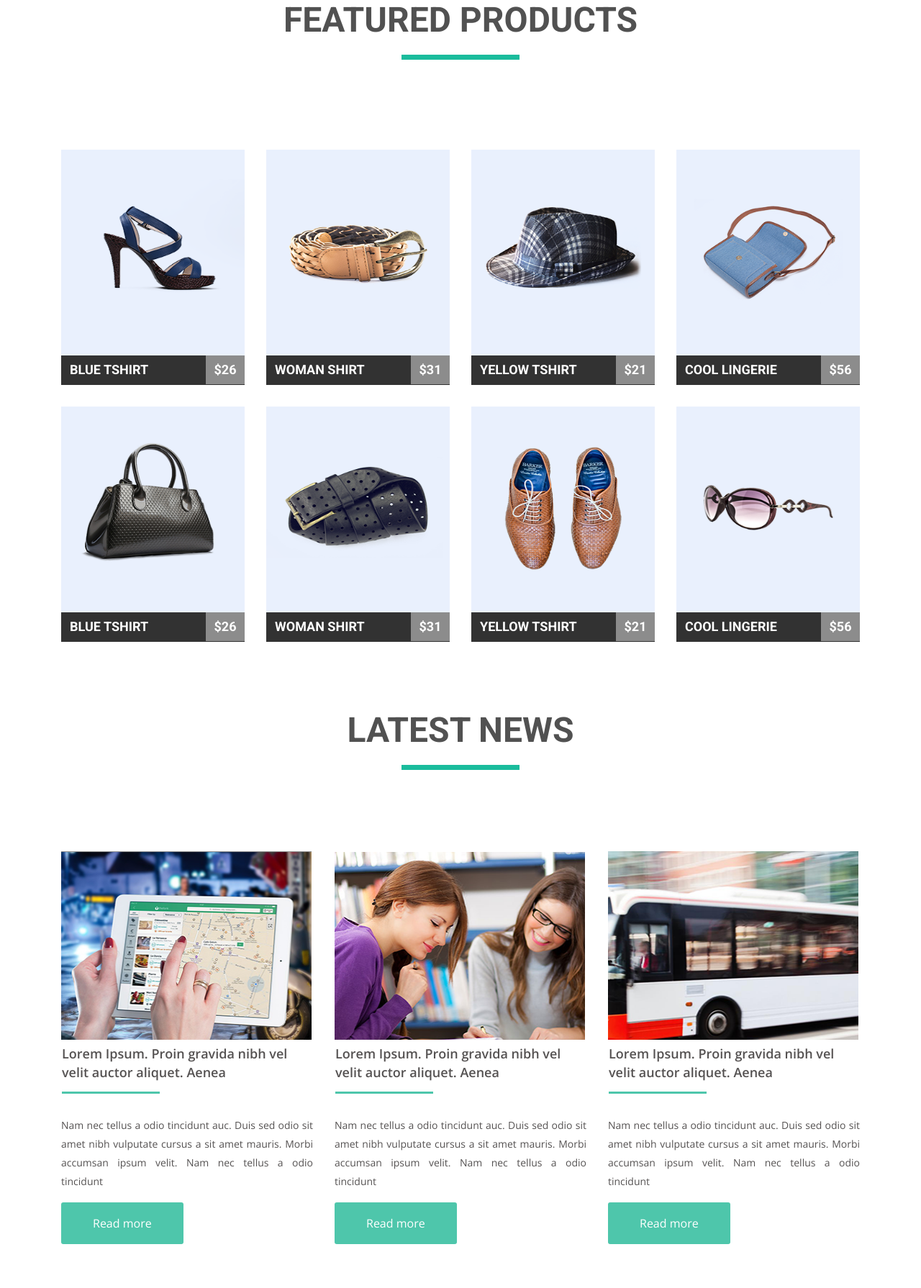
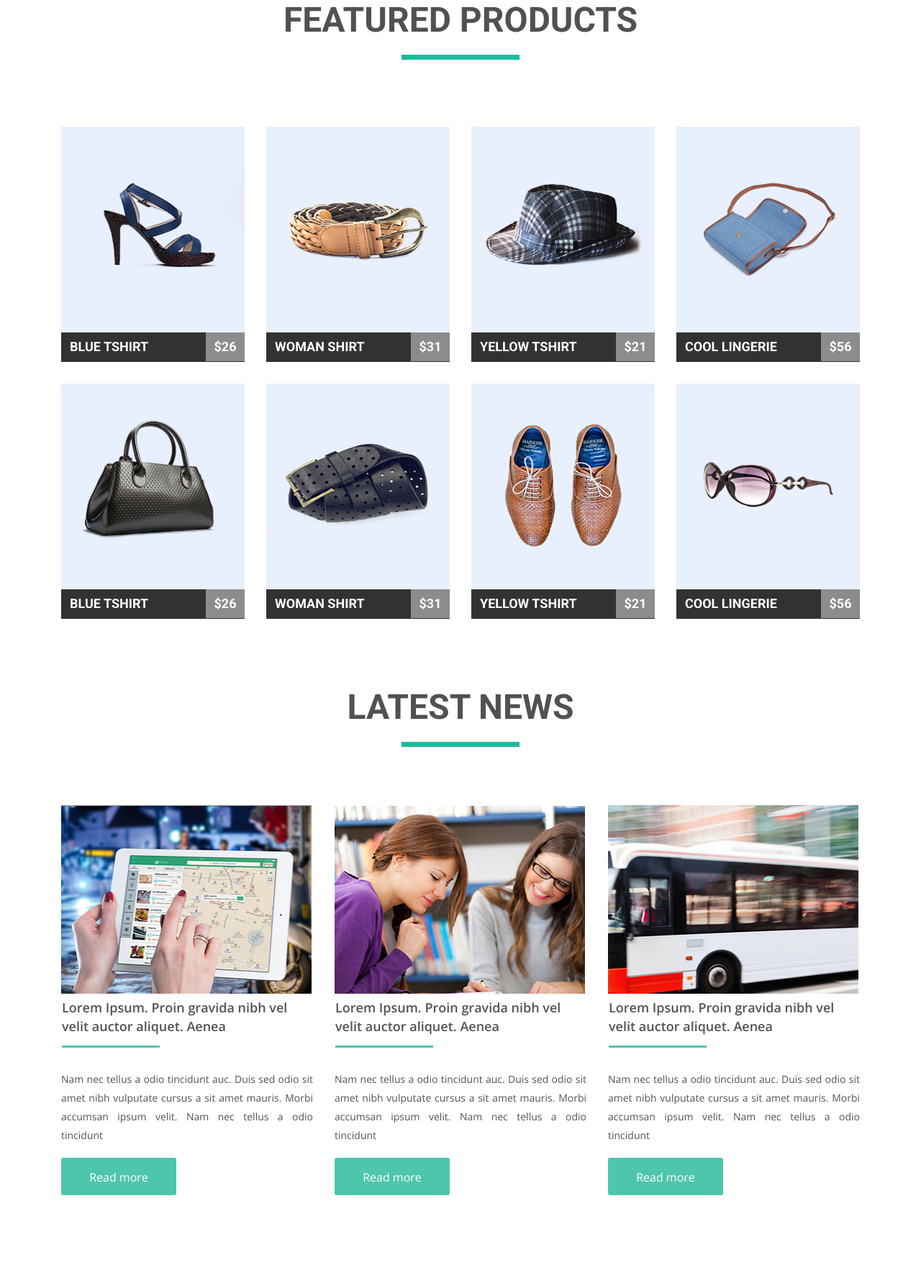
Before and after one commit to tania-voyat/goit-fe-course, a web app: file html+css/module-04/index.html in a window 1280 px wide. Shown: the part 176-1966 px from the top of the page at 72% size. After the commit the page ends 1837 px from the top, so only its background shows below. Run offline with its HTML, style and script files only (its server is not run), Linux system fonts and the light colour scheme.

Commit message:
Adited buttons

```diff
--- a/html+css/module-04/css/styles.css
+++ b/html+css/module-04/css/styles.css
@@ -91,7 +91,7 @@ h2::after {
     background-color: rgb(26, 188, 156);
     width: 164px;
     height: 7px;
-    margin: 32px auto ;
+    margin: 32px auto 0;
 }
 
 .list {
@@ -206,16 +206,17 @@ h2::after {
     color: rgb(85, 82, 82);
     line-height: 26px;
     text-align: justify;
-    margin-bottom: 36px;
+    margin-bottom: 18px;
 }
 
 .button {
-    padding: 18px 44px;
+    padding: 18px;
     font-size: 16px;
     font-family: "Open Sans";
     text-align: center;
     width: 160px;
     height: 52px;
+    display: block;
     background-color: rgb(78, 198, 171);
     border-radius: 3px;
     color: rgb(255, 255, 255);
```
